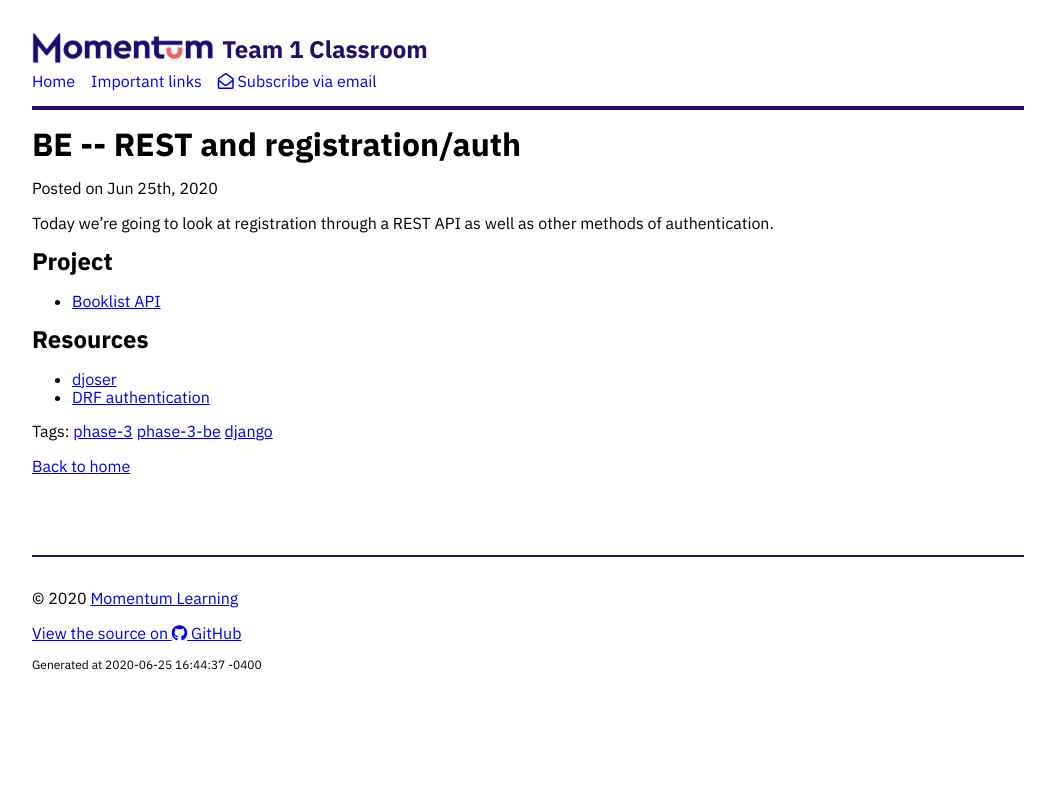
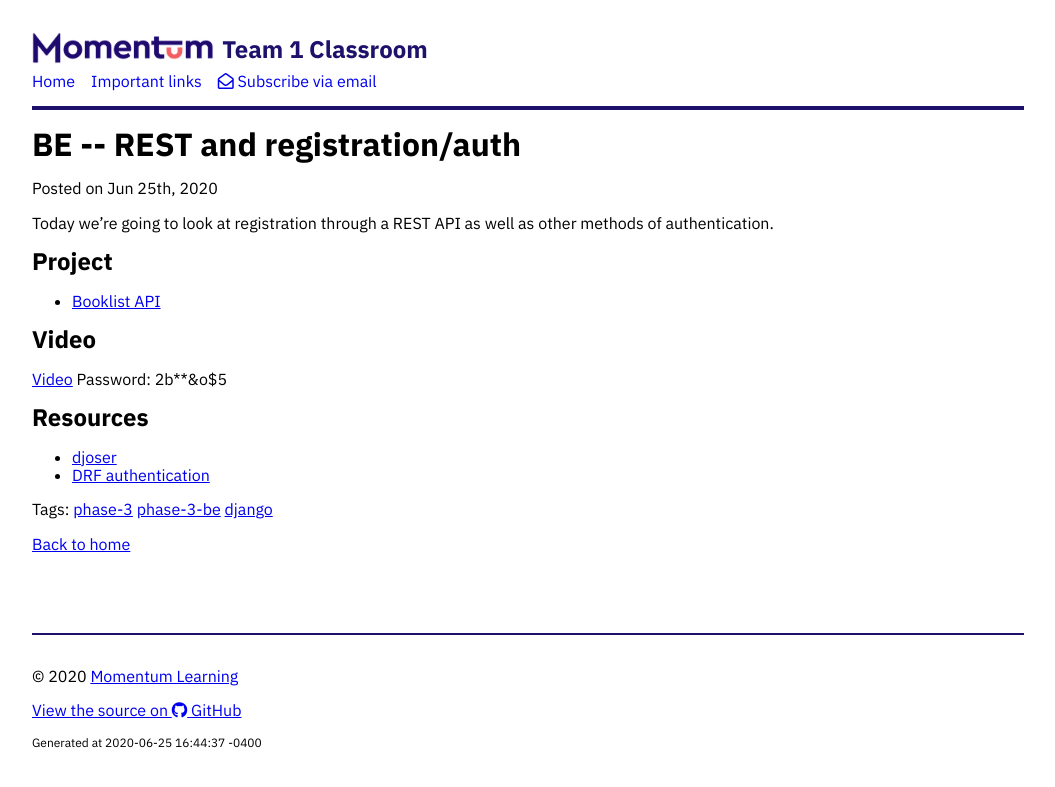
Before and after one commit to Momentum-Morehouse-2/Momentum-Morehouse-2.github.io, a Jekyll site: the page built from _posts/2020-06-25-be-api-registration-and-auth.md, in a window 1280 px wide. Shown: the top 787 px of the page, without its empty margins (112-1167 px from the left). Built offline with Jekyll 4.4.1, drawn with Linux system fonts in a browser that asks for light colours; nearby versions of some CDN libraries.

Commit message:
Add video

```diff
--- a/_posts/2020-06-25-be-api-registration-and-auth.md
+++ b/_posts/2020-06-25-be-api-registration-and-auth.md
@@ -10,6 +10,10 @@ Today we're going to look at registration through a REST API as well as other me
 
 - [Booklist API](https://classroom.github.com/a/KiqHnE_x)
 
+## Video
+
+[Video](https://us02web.zoom.us/rec/share/2Y9_Io7SqyBOGbPp7038VpUkFYX8T6a8gCJM86AOyByVYTVLHZEbsLAC6A-NGOps) Password: 2b\*\*&o\$5
+
 ## Resources
 
 - [djoser](https://djoser.readthedocs.io/en/latest/index.html)
```
